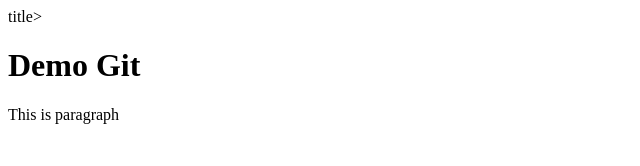
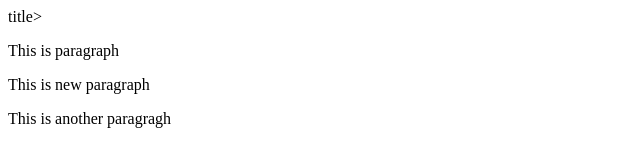
Before and after one commit to WayuL/gittest, a plain HTML site: page index.html in a window 1280 px wide. Shown: the whole page, without its empty margins (0-640 px from the left). Drawn offline with Linux system fonts and the light colour scheme.

Commit message:
add paragraph

```diff
--- a/index.html
+++ b/index.html
@@ -1,10 +1,11 @@
 <!DOCTYPE html>
 <html lang="th">
 <head>
-<title>Demo git</title>title>
+<title>Demo git!!!!</title>title>
 </head>
 <body>
-<h1>Demo Git</h1>
 <p>This is paragraph</p>
+<p>This is new paragraph</p>
+<p>This is another paragragh</p>
 </body>
 </html>
```
